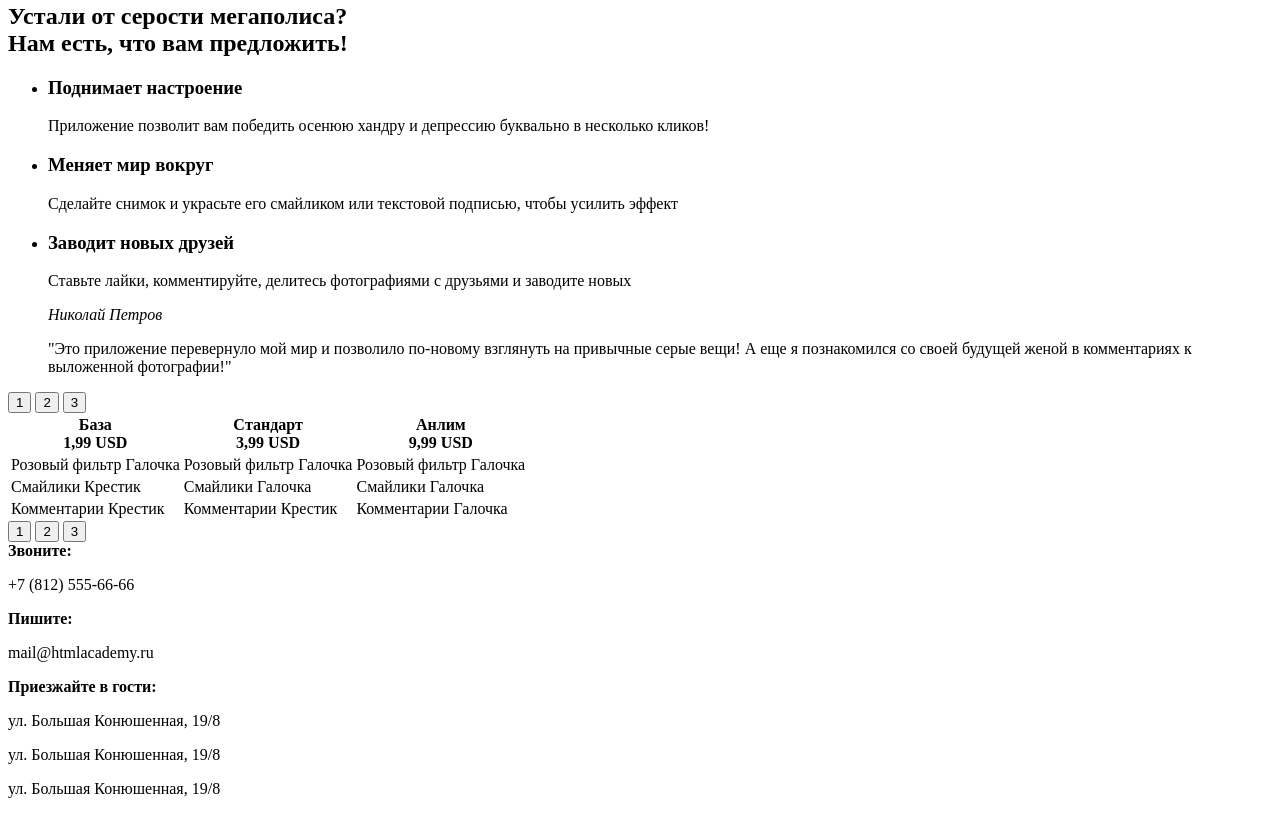
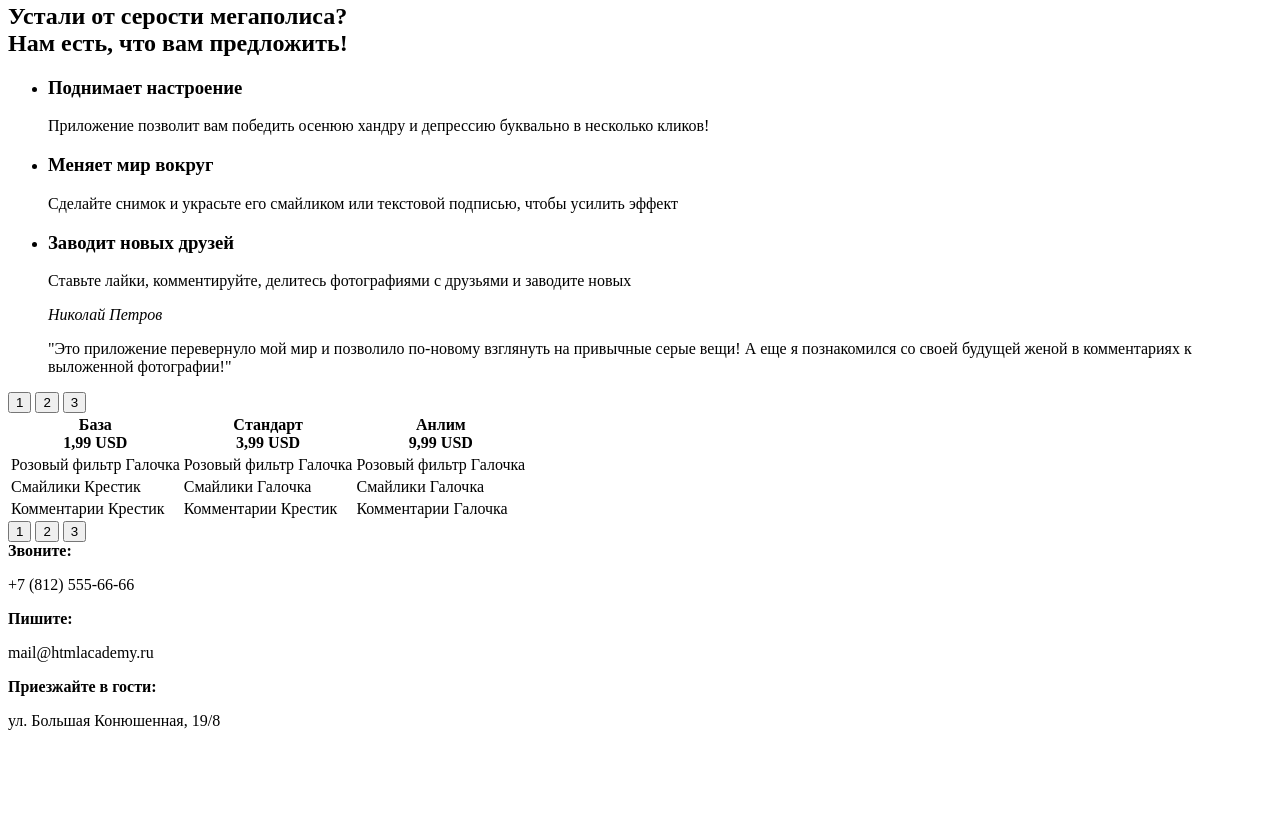
Before and after one commit to ssendasos/pink, a plain HTML site: page index.html in a window 1280 px wide. Shown: the part 320-1134 px from the top of the page. After the commit the page ends 1066 px from the top, so only its background shows below. Drawn offline with Linux system fonts and the light colour scheme.

Commit message:
удалил блабла

```diff
--- a/index.html
+++ b/index.html
@@ -141,8 +141,7 @@
                 <p class="contacts__item">mail@htmlacademy.ru</p>
                 <b class="contacts__title">Приезжайте в гости:</b>
                 <p class="contacts__item">ул. Большая Конюшенная, 19/8</p>
-                <p class="contacts__item">ул. Большая Конюшенная, 19/8</p>
-                <p class="contacts__item">ул. Большая Конюшенная, 19/8</p>
+
             </div>
         </footer>
 
```
